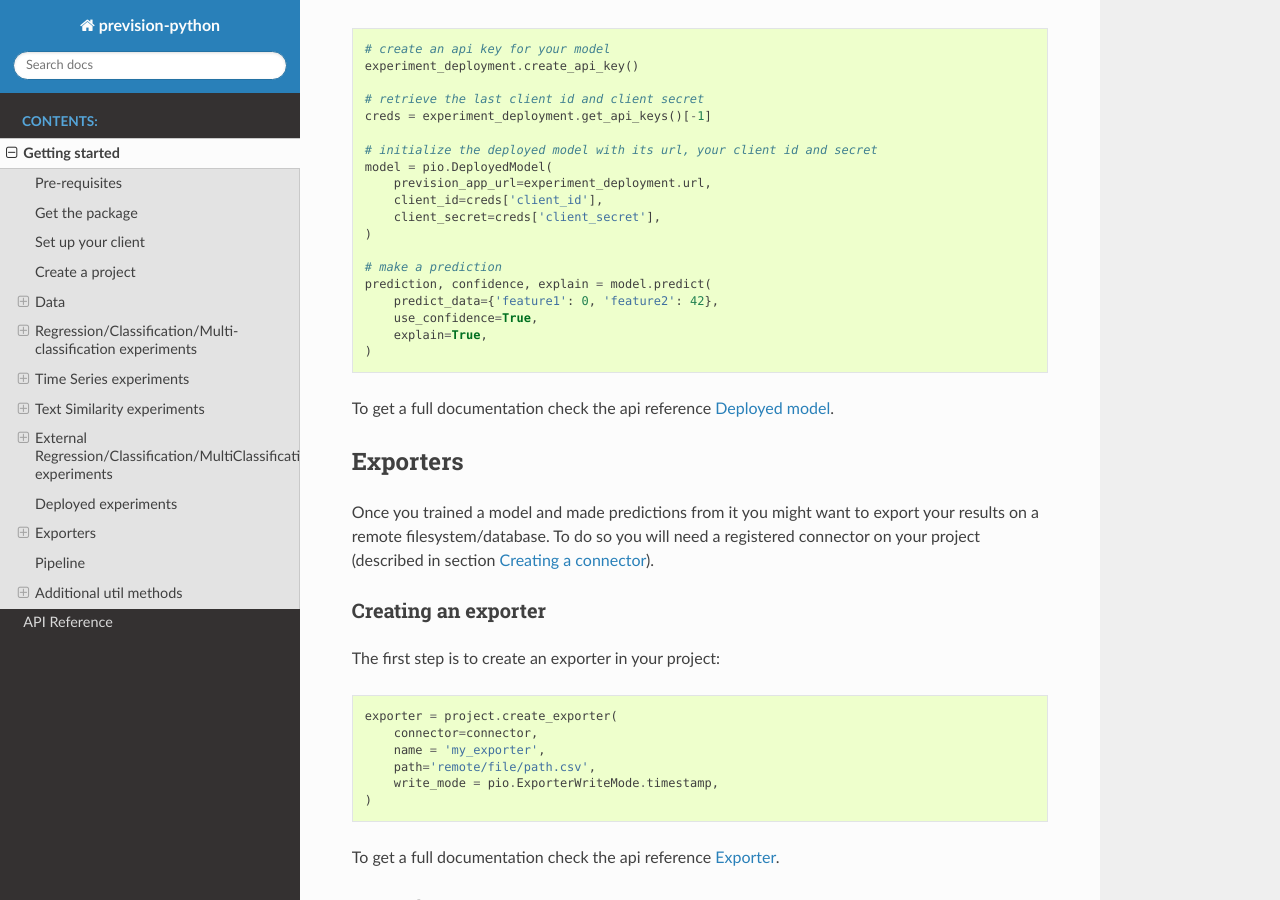
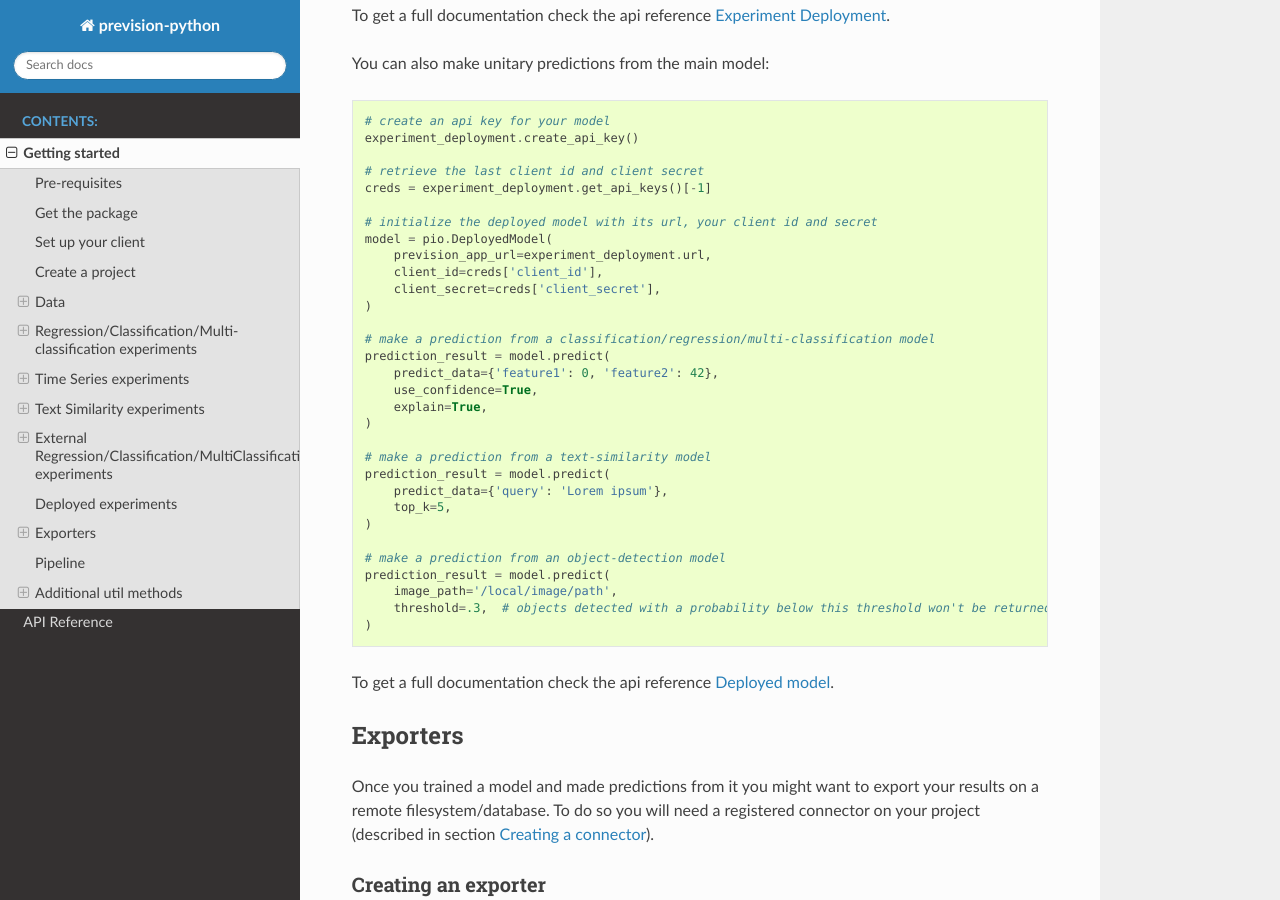
Before and after one commit to previsionio/prevision-python, a Sphinx documentation site: the page built from docs/source/getting_started.rst, in a window 1280 px wide and 900 px high, scrolled down 11554 px. Built offline with Sphinx 7.4.7 and the Read the Docs theme 2.0.0, drawn with Linux system fonts in a browser that asks for light colours; formulas are drawn with MathJax 3; some of the changed text lies outside the part shown.

Commit message:
fix: update deployed models doc

```diff
--- a/docs/source/getting_started.rst
+++ b/docs/source/getting_started.rst
@@ -145,7 +145,11 @@
 Uploading Data
 --------------
 
-You can upload data from three different sources: a path to a local (``csv``, ``zip``) file, a :class:`.pandas.DataFrame` or a created data source
+You can upload data from three different sources:
+
+1. a path to a local ``csv``/``zip``/``parquet`` file
+2. a :class:`.pandas.DataFrame`
+3. a created data source
 
 .. code-block:: python
 
@@ -573,11 +577,23 @@
         client_secret=creds['client_secret'],
     )
 
-    # make a prediction
-    prediction, confidence, explain = model.predict(
+    # make a prediction from a classification/regression/multi-classification model
+    prediction_result = model.predict(
         predict_data={'feature1': 0, 'feature2': 42},
         use_confidence=True,
         explain=True,
+    )
+
+    # make a prediction from a text-similarity model
+    prediction_result = model.predict(
+        predict_data={'query': 'Lorem ipsum'},
+        top_k=5,
+    )
+
+    # make a prediction from an object-detection model
+    prediction_result = model.predict(
+        image_path='/local/image/path',
+        threshold=.3,  # objects detected with a probability below this threshold won't be returned
     )
 
 To get a full documentation check the api reference :ref:`deployed_model_reference`.
```
